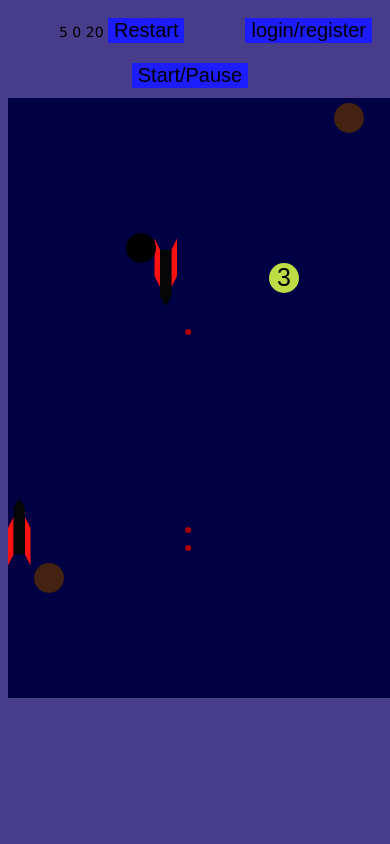
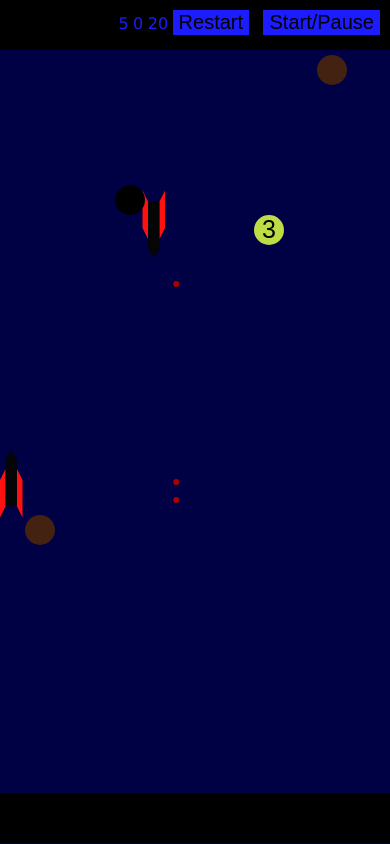
Before and after one commit to dartrhevan/WebGame, a website with bundled scripts: page public/index.html in a window 390 px wide. Both pictures are taken after a click on the button "Start/Pause". Built offline with nearby package versions, Linux system fonts and the light colour scheme; files whose address does not match are found by name.

Commit message:
some frontend upgrade

```diff
--- a/public/index.html
+++ b/public/index.html
@@ -9,9 +9,15 @@
     <script src="./javascripts/handlers.js"></script>
 </head>
 <body>
-<div align="end" id="reg">
+<header align="end">
+    <span id="l">5</span>
+    <span id="s">0</span>
+    <span id="b">20</span>
+    <button id="restartBut">Restart</button>
+    <button id="startBut">Start/Pause</button>
     <button id="logBut" onclick="showLoginForm()">login/register</button>
-</div>
+    <button id="leads" onclick="showLeaderBoard()">Leader board</button>
+</header>
 <div id="authForm">
     <div id="switcher">
         <div id="login"  class="current-switch">Log in</div>
@@ -64,14 +70,12 @@
     <br/>
     <button onclick="sendEdit(event)">Send</button>
 </form>
+<div id="leaderBoard"></div>
 <div align="center">
-    <span id="l">5</span>
-    <span id="s">0</span>
-    <span id="b">20</span>
-    <button id="rst">Restart</button>
-    <button id="st">Start/Pause</button>
-    <br/>
-    <canvas id="canvas" height="600" width="400"></canvas>
+    <canvas id="canvas" ></canvas>
 </div>
+<footer>
+    WebGame
+</footer>
 </body>
 </html>
--- a/public/javascripts/Balls/bullet.js
+++ b/public/javascripts/Balls/bullet.js
@@ -13,7 +13,8 @@ export default class Bullet extends Ball
     }
 
     disappear() {
-        this.game.bullets.splice(this.game.drawables.indexOf(this), 1);
+        console.log('BD');
+        this.game.bullets.splice(this.game.bullets.indexOf(this), 1);
     }
 
     checkIntersection(drawable) {
--- a/public/javascripts/game.js
+++ b/public/javascripts/game.js
@@ -6,6 +6,7 @@ import Player from "./Rockets/Player.js";
 import rand from "./rand.js";
 import Enemy from "./Rockets/enemy.js";
 import {BulletBonus} from "./Balls/bonus.js";
+import {resize} from "./resize.js";
 
 export default class Game {
     constructor(ctx, w, h) {
@@ -57,16 +58,28 @@ export default class Game {
         };
         this.startNewGame();
         //const startGame = () => this.restart();
-        $('#rst').click(this.startNewGame.bind(this));
-        $('#st').click(this.pause.bind(this));
         window.onkeypress = e => e.key.toLowerCase() === 'k' ||  e.key.toLowerCase() === 'л' ? this.rocket.shoot() : null;
         /*clearInterval(this.int);
         this.int = setInterval(this.act.bind(this), this.period);*/
-        this.increase = () => this.speed += 15 / this.speed;
+/*
+        $('#restartBut').click(this.startNewGame.bind(g));
+        $('#startBut').click(this.pause.bind(g));*/
+
+    }
+    increase()  {
+        this.speed += 15 / this.speed;
+        if(!rand(5) && this.frequency > 10)
+            this.frequency--;
+    }
+
+    get isPaused() {
+        return !this.int;
     }
 
     startNewGame() {
         //this.increaseInt = setInterval(this.increase.bind(this), 30000)
+
+        resize(canvas, this);
         this.rocket = new Player(this);
         this.drawables = [];
         this.bullets = [];
@@ -74,15 +87,17 @@ export default class Game {
         this.invalidate();
     }
 
-
+    frequency = 13;
     pause() {
         if(this.int) {
-            this.increase= clearInterval(this.increaseInt);
+            this.increase = clearInterval(this.increaseInt);
             this.int = clearInterval(this.int);
+            window.onresize = resize(canvas);
         }
         else {
             this.int = setInterval(this.act.bind(this) , this.period);
             this.increaseInt = setInterval(this.increase.bind(this), 30000)
+            window.onresize = null;//resize(canvas);
         }
     }
 
@@ -105,9 +120,9 @@ export default class Game {
                 this.rocket.interact(a);
         });
         this.generateDrawable();
-        $('#s').html(this.rocket.scores);
-        $('#l').html(this.rocket.lives);
-        $('#b').html(this.rocket.bullets);
+        $('#scores').html(this.rocket.scores);
+        $('#lives').html(this.rocket.lives);
+        $('#bullets').html(this.rocket.bullets);
         this.checkGameOver();
     }
 
@@ -127,14 +142,14 @@ export default class Game {
     }
     speed = 10;
     draw() {
-        this.ctx.clearRect(0,0,600,800);
+        this.ctx.clearRect(0,0,this.width,this.height);
         this.rocket.draw();
     }
 
     generateDrawable() {
         //const size = Math.random() % 2;
         //for(let i = 0; i < size; ++i)
-        if( rand() % 13 === 0)
+        if( rand() % this.frequency === 0)
             this.drawables.push(getDrawable(rand(this.width), 0, 15, this, -this.speed))
     }
     /*
@@ -150,7 +165,7 @@ function getDrawable(x, y, radius, game, v) {
         return new Asteroid(x,y,radius,game, rand(0, 1), v);
     else if(r <= 70)
         return new Enemy(x, y, game, -v * 0.8);
-    else if(r <= 80)
+    else if(r <= 77)
         return new BulletBonus(x,y,radius,game, v);
     else if(r <= 90)
         return new ScoreBonus(x,y,radius,game, v);
--- a/public/javascripts/handlers.js
+++ b/public/javascripts/handlers.js
@@ -140,3 +140,8 @@ function toggleForm(form) {
             opacity: "0"
         } , 250, () =>  $(form).css("display" , "none"));
 }
+
+function showLeaderBoard()
+{
+    toggleForm("#leaderBoard");
+}
--- a/public/javascripts/main.js
+++ b/public/javascripts/main.js
@@ -1,13 +1,14 @@
-
-import Rocket from "./Rockets/rocket.js";
-import Asteroid from "./Balls/asteroid.js";
 import Game from './game.js';
+import {resize} from "./resize.js";
 //import $ from 'jquery';
 
 $(function () {
     //const canvas = document.getElementById('canvas');//$('#canvas');
     const ctx = canvas.getContext('2d');
     const g = new Game(ctx, canvas.width, canvas.height);
+    resize(canvas, g);
+    $('#restartBut').click(g.startNewGame.bind(g));
+    $('#startBut').click(g.pause.bind(g));
     fetch('/username')
         .then(r => r.json())
         .then(resp => {
--- /dev/null
+++ b/public/javascripts/resize.js
@@ -0,0 +1,7 @@
+export function resize(canvas, g) {
+    canvas.width = window.innerWidth;
+    canvas.height = window.innerHeight - 104;
+    g.width = canvas.width;
+    g.height = canvas.height;
+    //canvas.parentNode.offsetHeight = canvas.height;
+}
--- a/public/stylesheets/style.css
+++ b/public/stylesheets/style.css
@@ -1,6 +1,9 @@
 body {
   font: 14px "Lucida Grande", Helvetica, Arial, sans-serif;
-  background: darkslateblue;
+  display: grid;
+  grid-template-rows: 50px 1fr 50px;
+  margin: 0;
+  background-color: #000044;
 }
 
 a {
@@ -8,12 +11,15 @@ a {
 }
 
 #canvas {
-  /*width: 100%;
-  height: 100%;*/
   background-color: #000044;
 }
 
-#authForm, #editForm {
+header span {
+  font-size: 16px;
+  color: #1C1CFF;
+}
+
+#authForm, #editForm, #leaderBoard {
   height: 300px;
   width: 300px;
   background: white;
@@ -39,7 +45,8 @@ button:hover {
   outline: 2px solid darkblue;
 }
 
-#reg {
+header, footer {
+  background: black;
   float: right;
 }
 
@@ -56,7 +63,7 @@ button {
 
 }
 
-#regForm, #editForm {
+#regForm, #editForm, #leaderBoard {
   display: none;
 }
 
```
